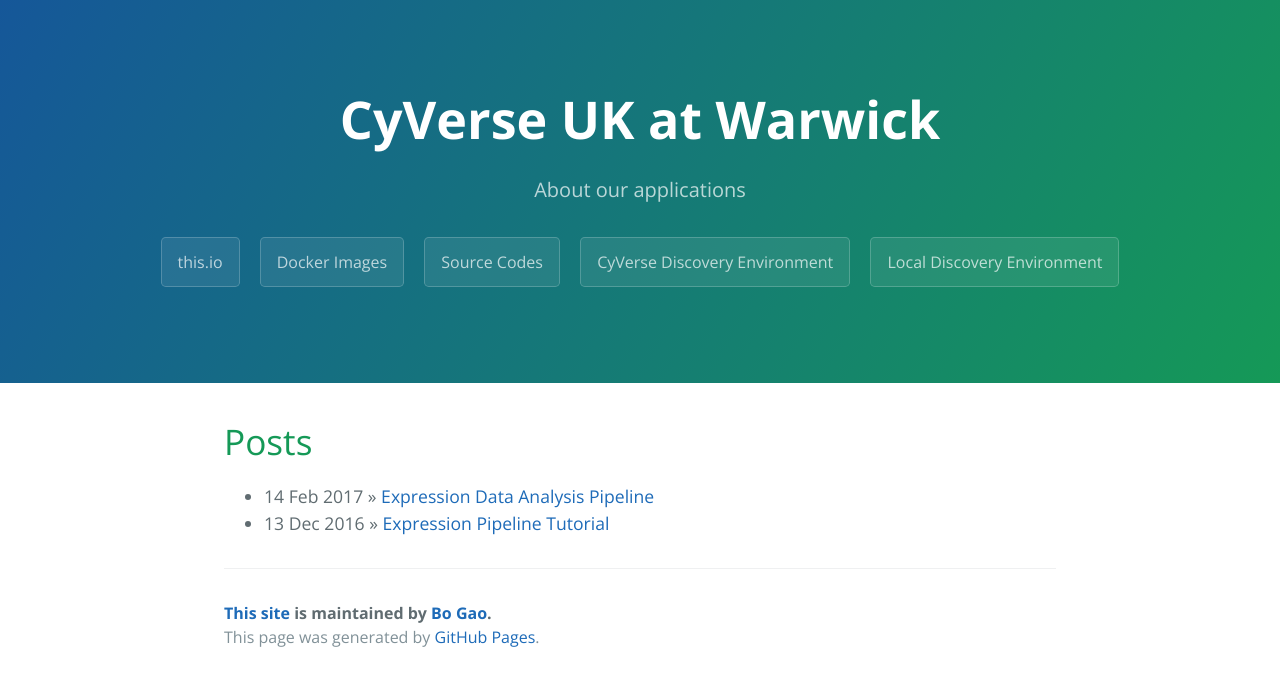
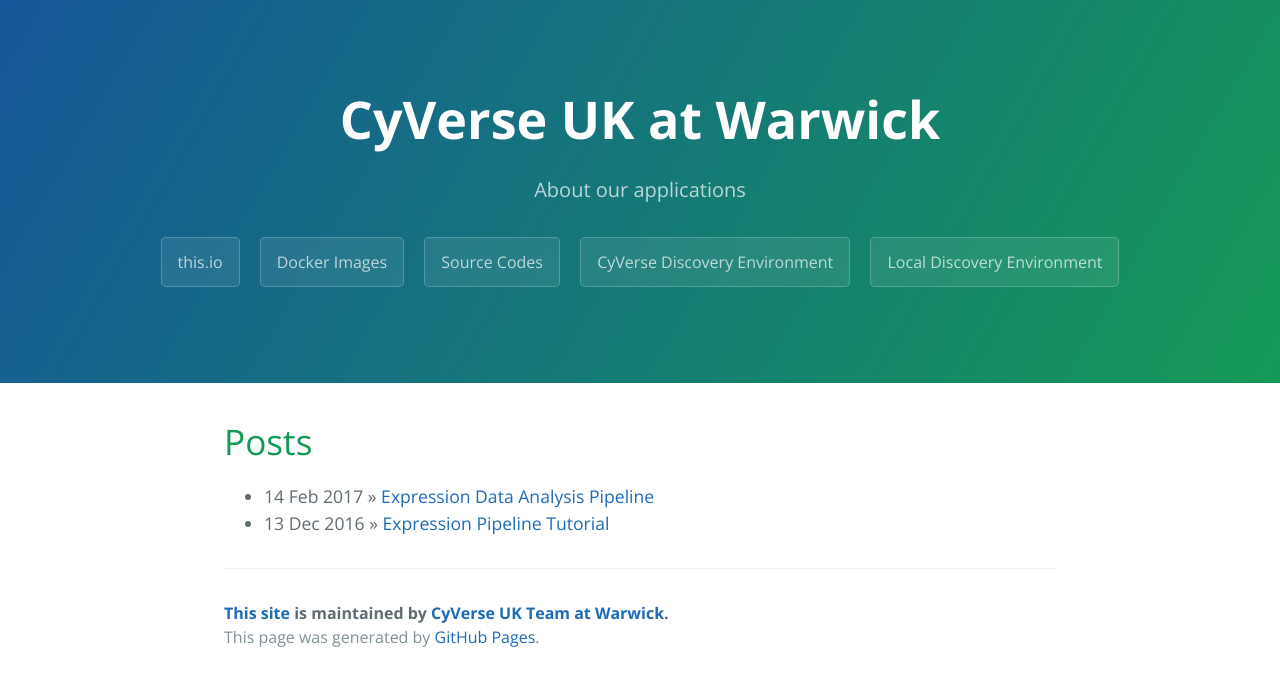
Before and after one commit to cyversewarwick/cyversewarwick.github.io, a Jekyll site: the page built from index.html, in a window 1280 px wide. Shown: the top 686 px of the page. Built offline with Jekyll 4.4.1, drawn with Linux system fonts in a browser that asks for light colours.

Commit message:
Update _config.yml

```diff
--- a/_config.yml
+++ b/_config.yml
@@ -2,7 +2,7 @@
 tagline:  About our applications
 
 author:
-  name:   Bo Gao
-  url:    https://github.com/bogaotory
+  name:   CyVerse UK Team at Warwick
+  url:    mailto:info@cyverse.warwick.ac.uk
 
 theme:    jekyll-theme-cayman
```
